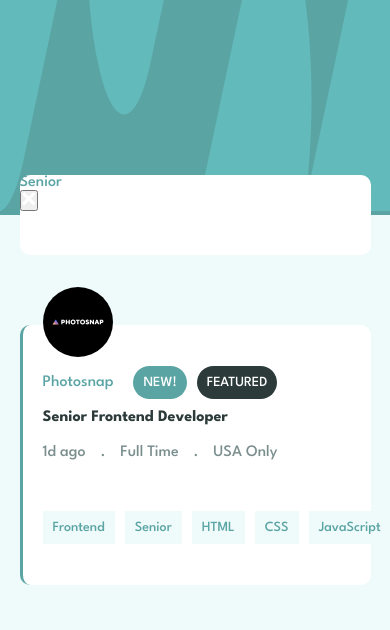
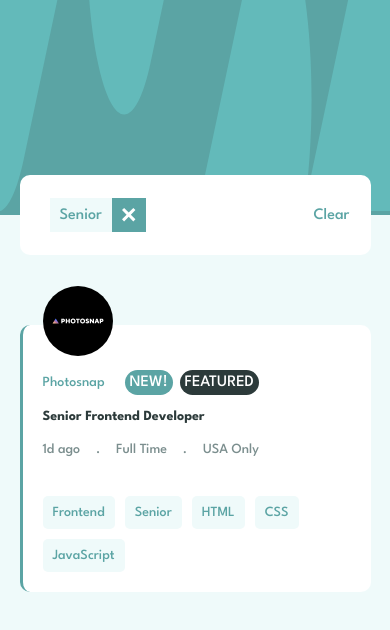
Before and after one commit to Ik3nna/Job-listings, a React (Create React App) app: page / in a window 390 px wide. Both pictures are taken after a click on the element "Senior". Shown: the top 630 px of the page. Built offline with nearby package versions, Linux system fonts and the light colour scheme.

Commit message:
Additions

```diff
--- a/src/Home.js
+++ b/src/Home.js
@@ -5,29 +5,32 @@ import { useGlobalContext } from "./context";
 const Home = () => {
     const { list, addTag, removeTag, clearAll } = useGlobalContext();
 
-    const setCardDisplay = tags => {
-        if (list.length === 0) return true
-
+    const setCardDisplay = (tags) => {
+        if (list.length === 0) {
+            return true
+        }
         return tags.some(tag => list.includes(tag))
     }
 
     return (
         <main>
-            <div className={list.length === 0 ? "form-none" : "form"}>
+            <div className="form" style= {{ display: list.length === 0 ? "none": "block" }}>
                 {list.map((item, index)=> (
                     <div className="tag" key={index}>
                         <p>{item}</p>
 
-                        <button onClick={() => removeTag(item)}>
-                            <img src="/images/icon-remove.svg" alt="" />
-                        </button>
+                        <img className="cancel-btn" src="/images/icon-remove.svg" alt="remove" onClick={() => removeTag(item)} />
                     </div>
                 ))}
+
+                <p className="clear-btn" onClick={clearAll}>
+                    Clear
+                </p>
             </div>
 
             {data.map((item) => {
-                const {id, company, logo, newItem, featured, position,
-                role, level, postedAt, contract, location, languages, tools} = item;
+                const {id, company, logo, newItem, featured, position, postedAt, contract, location} = item;
+
                 return(
                     <section key={id} style={{ display: setCardDisplay(item.getAllTags()) ? "block" : "none" }}>
                         <article className="container">
--- a/src/index.css
+++ b/src/index.css
@@ -37,9 +37,38 @@ header img {
   position: relative;
   color: var(--desaturatedDarkCyan);
 }
-.form-none {
-  display: none;
+.tag {
+  background-color: var(--lightGrayishCyanBackground);
+  display: flex;
+  align-items: center;
+  position: relative;
+  float: left;
+  margin-right: 20px;
+  top: 50%;
+  left: 30px;
+  transform: translateY(-50%);
+  padding-left: 10px;
 }
+.cancel-btn {
+  background-color: var(--desaturatedDarkCyan);
+  padding: 10px;
+  margin-left: 10px;
+}
+.cancel-btn:hover {
+  background-color: var(--veryDarkGrayishCyan);
+  cursor: pointer;
+}
+.clear-btn {
+  position: absolute;
+  right: 6%;
+  top: 50%;
+  transform: translateY(-50%);
+  cursor: pointer;
+}
+.clear-btn:hover {
+  text-decoration: underline;
+}
+
 
 
 /* Section */
@@ -108,20 +137,12 @@ section .img {
   right: 5%;
   cursor: pointer;
 }
-.tags .role, .tags .level {
+.languages .sub {
   background-color: var(--lightGrayishCyanBackground);
   padding: 10px;
   margin-right: 10px;
   color: var(--desaturatedDarkCyan);
-}
-.languages .sub, .tls {
-  background-color: var(--lightGrayishCyanBackground);
-  padding: 10px;
-  margin-right: 10px;
-  color: var(--desaturatedDarkCyan);
-}
-.break {
-  display: none;
+  border-radius: 5px;
 }
 
 
@@ -152,7 +173,7 @@ section .img {
   section .img {
     width: 80px;
   }
-  .bg, .ft, .tags .role, .tags .level, .languages .sub, .tls {
+  .bg, .ft, .languages .sub {
     font-size: 12px;
     padding: 8px;
   }
@@ -178,7 +199,13 @@ section .img {
   section {
     margin-bottom: 50px;
     max-width: 80vw;
-    height: 235px;
+    position: relative;
+  }
+  .container {
+    display: flex;
+    flex-direction: column;
+    justify-content: space-between;
+    align-items: flex-start;
   }
   section .img {
     width: 70px;
@@ -186,7 +213,7 @@ section .img {
     top: -20%;
     transform: translateY(20%);
   }
-  .bg, .ft, .tags .role, .tags .level, .languages .sub, .tls {
+  .bg, .ft, .languages .sub {
     font-size: 14px;
     padding: 10px;
   }
@@ -200,9 +227,8 @@ section .img {
     margin-top: 30px;
   }
   .tags {
-    position: absolute;
-    bottom: 30px;
-    left: 3%;
+    position: static;
+    margin-top: 30px;
   }
 
 }
@@ -224,7 +250,6 @@ section .img {
   section {
     margin-bottom: 50px;
     max-width: 90vw;
-    height: 260px;
   }
   .container {
     display: flex;
@@ -238,32 +263,31 @@ section .img {
     top: -20%;
     transform: translateY(20%);
   }
-  .bg, .ft, .tags .role, .tags .level, .languages .sub, .tls {
+  .sub-section, .tags  {
     font-size: 14px;
-    padding: 10px;
   }
-  .sub-section div:first-child span {
-    margin-right: 10px;
+  .sub-section div:nth-child(odd) span {
+    margin-right: 7px;
+    padding: 0;
   }
-  .sub-section div:last-child span {
-    margin-right: 10px;
+  .sub-section div:nth-of-type(1) span:nth-of-type(2), .sub-section div:nth-of-type(1) span:nth-of-type(3) {
+    padding: 5px;
   }
   .sub-section {
     margin-top: 30px;
   }
+  .sub-section div:last-child {
+    font-size: 14px;
+    padding: 0;
+  }
   .tags {
     position: static;
-    width: 85px;
     margin-top: 30px;
   }
-  .break {
-    display: block;
-  }
-  .languages, .tools {
+  .sub {
     position: relative;
-    top: 30px;
+    float: left;
+    margin-top: 10px;
   }
 
-
-
 }
--- a/src/reducer.js
+++ b/src/reducer.js
@@ -1,26 +1,18 @@
 const reducer = (state,action)=>{
 
-    switch(action.type) {
-        case "ADD_TAG":
-            if (!state.list.includes(action.payload)) {
-                const list = [...state.list, action.payload];
-                return { ...state, list: list }
-            } else
-                return state;
-        case "REMOVE_TAG":
-            const list = state.list.filter(item => item !== action.payload);
-            return { ...state, list: list }
-        default:
-            return state
+    if (action.type === "ADD_TAG") {
+        if (!state.list.includes(action.payload)) {
+            return {...state, list: [...state.list, action.payload]}
+        }
+        return state;
     }
-
-    // if (action.type === "ADD_TAG") {
-    //     if (!state.includes(action.payload)) {
-    //         return [...state, action.payload]
-    //     }
-    //     return state;
-    // }
-    // return state;
+    if (action.type === "REMOVE_TAG") {
+        return {...state, list: state.list.filter((item)=> item !== action.payload)}
+    }
+    if (action.type === "CLEAR_ALL") {
+        return {...state, list: []}
+    }
+    return state;
 }
 
 export default reducer;
```
